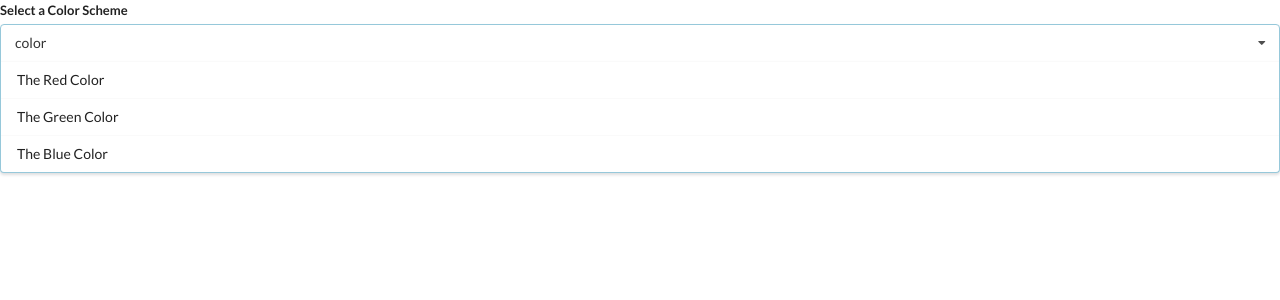
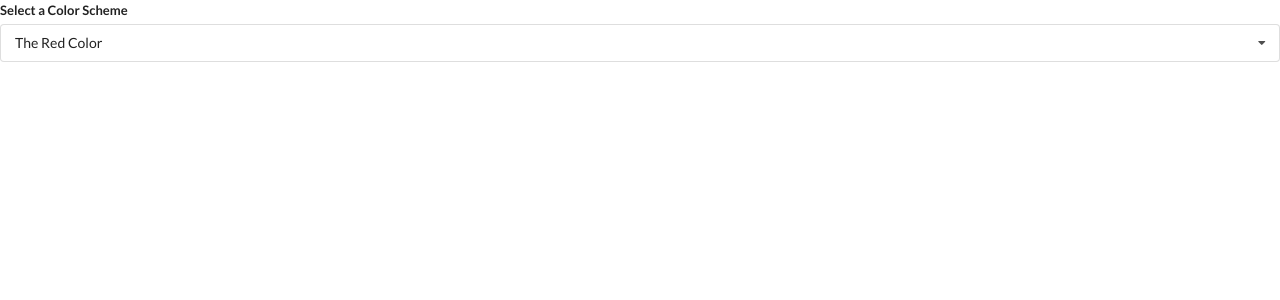
Before and after one commit to dockwall/react-wiki-widgets, a React (Create React App) app: page / in a window 1280 px wide. Shown: the top 300 px of the page. Built offline with nearby package versions, Linux system fonts and the light colour scheme.

Commit message:
Added open/close functionality in Dropdown component

```diff
--- a/src/App.js
+++ b/src/App.js
@@ -1,4 +1,4 @@
-import React from "react";
+import React, { useState } from "react";
 import Accordion from "./components/Accordion";
 import Search from "./components/Search";
 import Dropdown from "./components/Dropdown";
@@ -34,6 +34,8 @@ const dropdownOptions = [
 ]
 
 const App = () => {
+    const [selectedColor, setSelectedColor] = useState(dropdownOptions[0])
+
     return (
         <div>
             {/* <Accordion items={accordionMockupItems} /> */}
@@ -41,7 +43,8 @@ const App = () => {
             <Dropdown
                 options={dropdownOptions}
                 labelText="Select a Color Scheme"
-                innerText="color"
+                selectedColor={selectedColor}
+                onSelectedChange={setSelectedColor}
             />
         </div>
     )
--- a/src/components/Dropdown.js
+++ b/src/components/Dropdown.js
@@ -1,23 +1,38 @@
-import React from "react";
+import React, { useState, useEffect } from "react";
 
 const Dropdown = (props) => {
-    const renderedOptions = props.options.map(({ label, value }) => {
+    const [isDropdownActive, setIsDropdownActive] = useState(false)
+
+    const activeDropdownStyles = {
+        dropdown: 'visible active',
+        menu: 'visible transition',
+    };
+
+    const renderedOptions = props.options.map((option) => {
+        if (props.selectedColor.value === option.value) return null;
+
         return (
-            <div key={value} className="item">
-                {label}
+            <div
+                key={option.value}
+                className="item"
+                onClick={() => props.onSelectedChange(option)}
+            >
+                {option.label}
             </div>
         )
-    })
-
+    });
 
     return (
         <div className="ui form">
             <div className="field">
                 <label className="label">{props.labelText}</label>
-                <div className="ui selection dropdown visible active">
+                <div
+                    className={`ui selection dropdown ${isDropdownActive ? activeDropdownStyles.dropdown : ''}`}
+                    onClick={() => setIsDropdownActive(!isDropdownActive)}
+                >
                     <i className="dropdown icon" />
-                    <div className="text">{props.innerText}</div>
-                    <div className="menu visible transition">{renderedOptions}</div>
+                    <div className="text">{props.selectedColor.label}</div>
+                    <div className={`menu ${isDropdownActive ? activeDropdownStyles.menu : ''}`}>{renderedOptions}</div>
                 </div>
             </div>
         </div>
```
